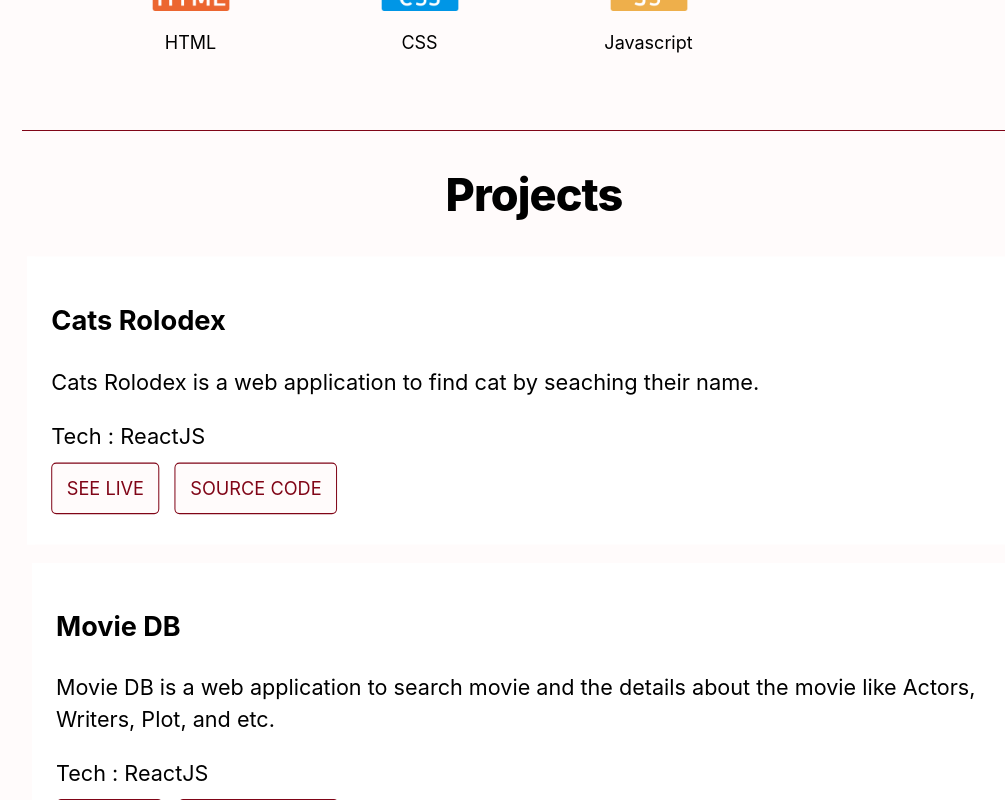
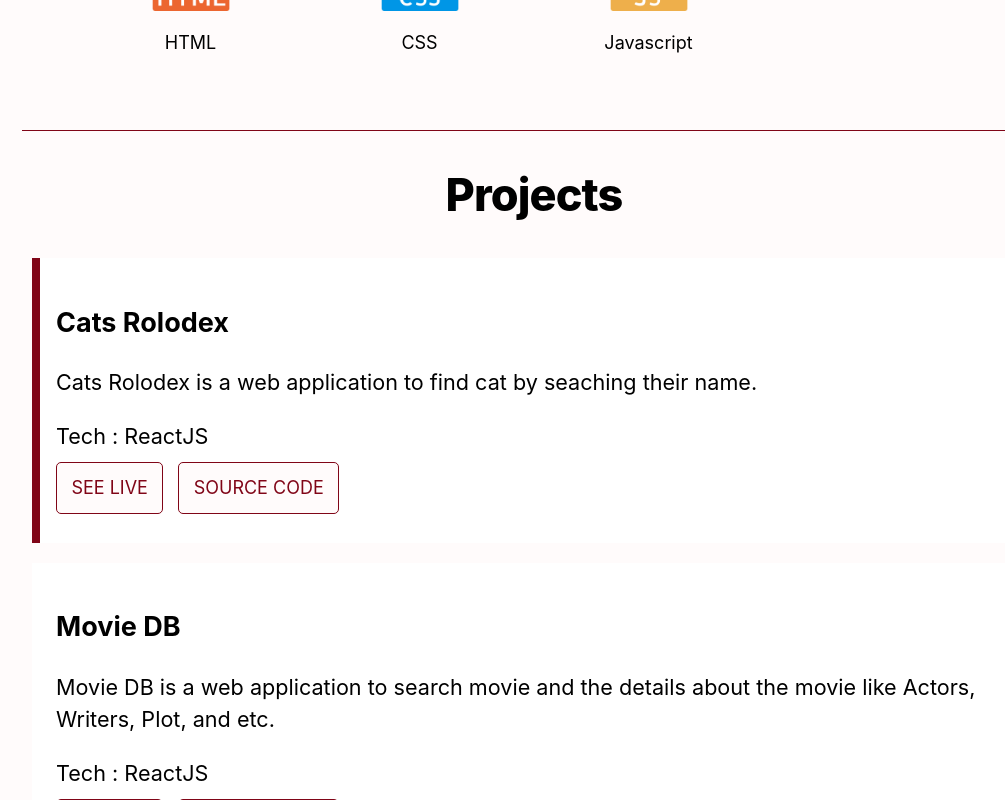
Before and after one commit to rikocacola/rikocacola-cv, a Next.js app: page / in a window 1280 px wide. In both pictures the pointer is over the element 640 px from the left and 1725 px from the top of the page. Shown: the part 1325-2125 px from the top of the page, without its empty margins (106-1111 px from the left). Built offline with nearby package versions, Linux system fonts and the light colour scheme.

Commit message:
add cv link

```diff
--- a/components/Profile/Profile.js
+++ b/components/Profile/Profile.js
@@ -18,7 +18,7 @@ const Profile = () => {
                 <p className={`${styles.intoduction} HeadingMd`}>
                     <strong className="secondary-color">Hello,</strong>  my name is <strong className="secondary-color">Riko Chair Nugroho</strong>, I'm bachelor of Computer Science. I've  experience with Javascript using ReactJS framework. I always want to learn new things to achieve goals. I am capable of working well in a team and on my own.
             </p>
-                <a href="https://drive.google.com/file/d/1J6wuTTTGikJi5nDf7uAAlmiarbb3zNCD/view?usp=sharing" className="button" target="_blank">VIEW RESUME</a>
+                <a href="https://drive.google.com/file/d/1bzdjm39grag9YoKx6l7O2Kl9sDyBUDp4/view?usp=sharing" className="button" target="_blank">VIEW RESUME</a>
             </div>
         </section>
     )
--- a/components/Projects/Projects.module.scss
+++ b/components/Projects/Projects.module.scss
@@ -15,8 +15,7 @@
         border-left: 8px solid #fff;
        }
        .card:hover {
-           transform: scale(1.01);
-           transition: transform 1s;
+           border-left: 8px solid #800517;
        }
     }
 }
```
